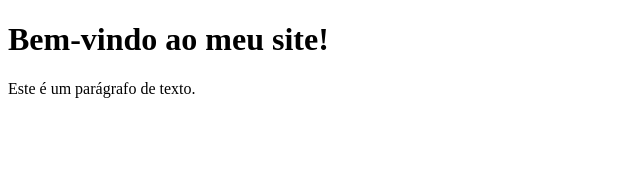
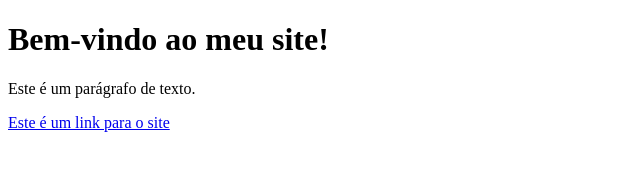
Before and after one commit to Fernando-Onishi/html, a plain HTML site: page index.html in a window 1280 px wide. Shown: the whole page, without its empty margins (0-640 px from the left). Drawn offline with Linux system fonts and the light colour scheme.

Commit message:
Add files via upload

```diff
--- a/index.html
+++ b/index.html
@@ -12,5 +12,8 @@
         <p>
             Este é um parágrafo de texto.
         </p>
+        <a href="https://www.techguiado.com.br">Este é um link
+            para o site
+        </a>
     </body>
 </html>
```
